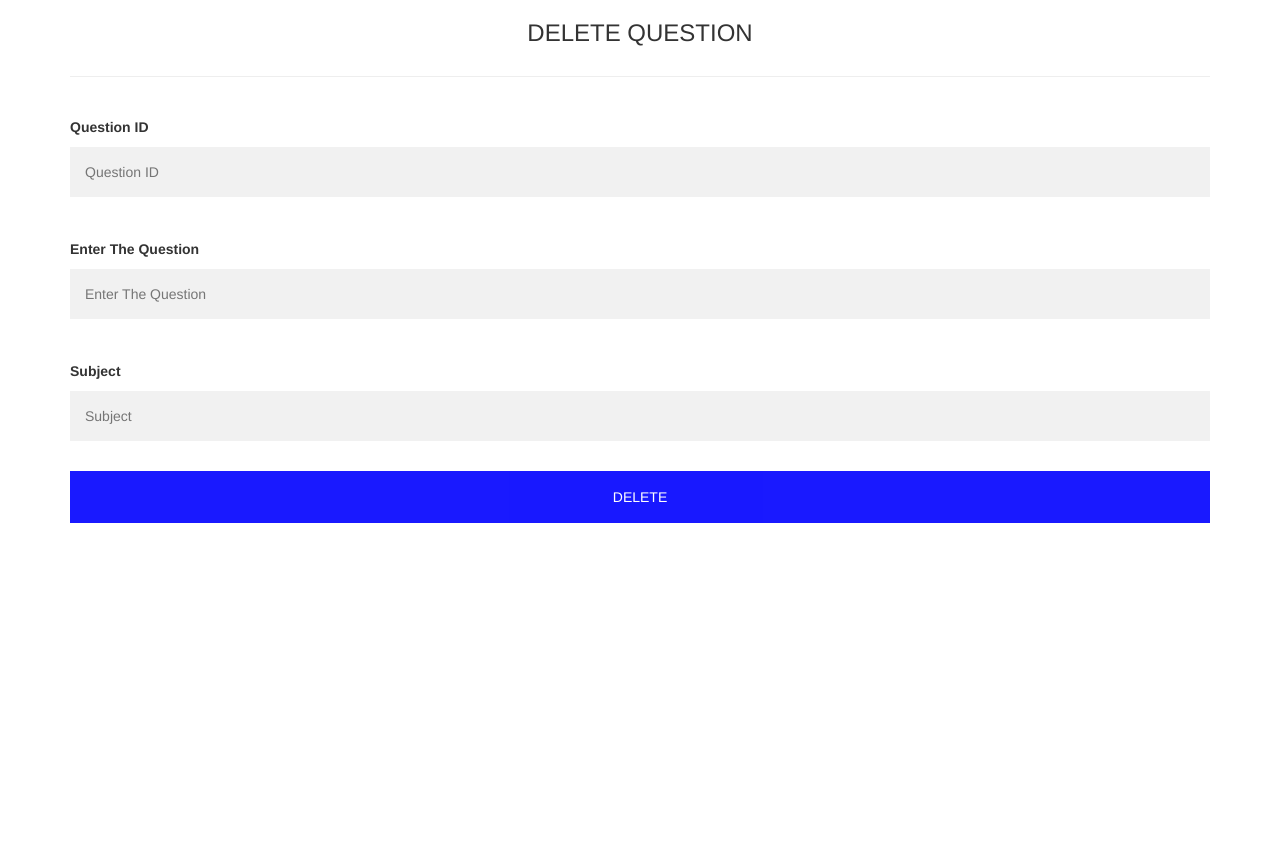
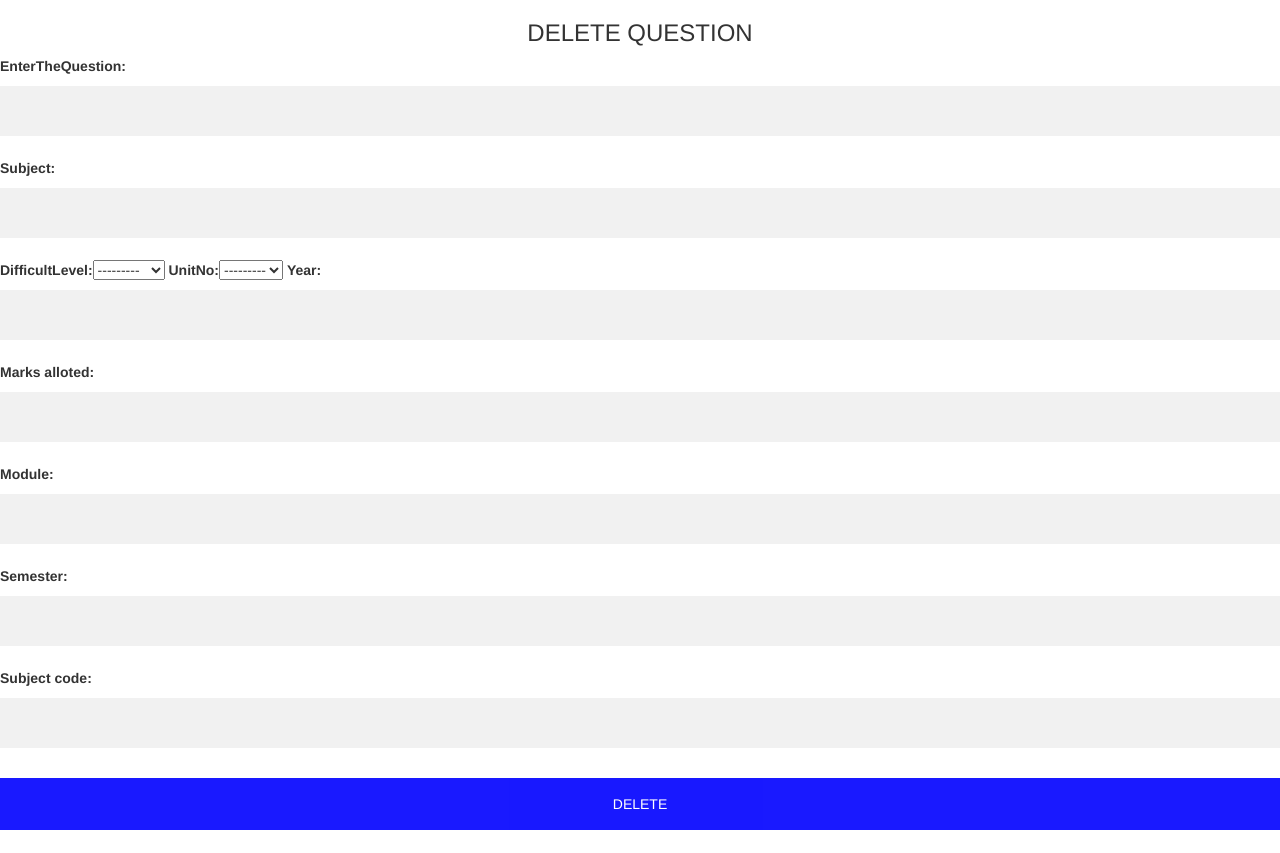
Before and after one commit to vkjnv1/Question_Bank, a Django app: template generator/templates/generator/deleteQ.html in a window 1280 px wide. Shown: the part 52-905 px from the top of the page. Before the commit the page ends 575 px from the top, so only its background shows below. Run offline with Django 3.2, Linux system fonts and the light colour scheme; the template is opened without the code that fills it: values that come from a table or form of the project are taken from there, others are empty; some libraries are stand-ins or nearby versions.

Commit message:
Update deleteQ.html

```diff
--- a/generator/templates/generator/deleteQ.html
+++ b/generator/templates/generator/deleteQ.html
@@ -31,21 +31,14 @@ input[type=text] {
 
 {% endblock %}
 {% block body%}
+<form method="POST" action="/generator/deleteQ/">
+    {% csrf_token %}
 
-<center><h3> DELETE QUESTION</h3></center>
-     <div class="container">
-            <hr>
-                <label for="QuestionId"><br> Question ID </br> </label>
-                 <input type="text" Placeholder="Question ID" id="QuestionId" name="Qn" required>
-                <label for="EnterTheQuestion"><br> Enter The Question </br> </label>
-                <input type="text" Placeholder="Enter The Question" id="EnterTheQuestion" name="Etq" required>
-                <label for="Subject"><br> Subject</br></label>
-                <input type="text" placeholder="Subject" id="Subject" name="sub" required>
-
-<br>
-
-
+    <center><h3> DELETE QUESTION</h3></center>
+    {{form}}
+    <div class="form-group">
   <button type="Delete" class="registerbtn">DELETE</button>
 
 </div>
+    </form>
 {% endblock %}
```
